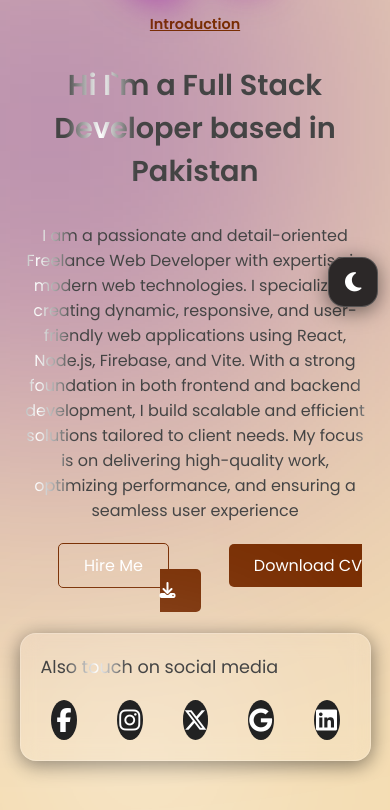
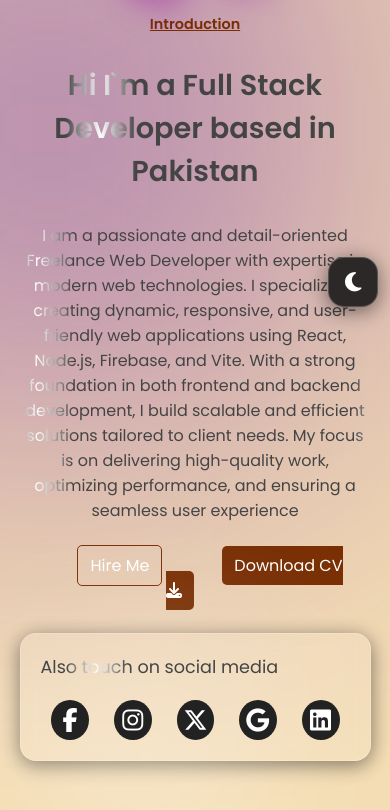
Before and after one commit to SM-Abbas-Dev-Dreamer/Portfolio, a React (Vite) app: page / in a window 390 px wide. Shown: the part 495-1305 px from the top of the page. Built offline with nearby package versions, Linux system fonts and the light colour scheme.

Commit message:
Update file names with proper case

```diff
--- a/src/pages/Style/home.css
+++ b/src/pages/Style/home.css
@@ -44,10 +44,10 @@
   -webkit-text-size-adjust: none;
 
 }
-.content-section .buttons-area {
+
+.content-section .buttons-area{
 }
 .content-section .buttons-area a {
-  padding: 10px 25px;
   border: none;
   background: var(--button-color);
   color: white;
@@ -56,6 +56,12 @@
   cursor: pointer;
   transition: 0.3s;
   margin: 0px 30px;
+}
+@media(max-width:360px){
+  .content-section .buttons-area a {
+    margin: 0 10px;
+  }
+
 }
 .content-section .buttons-area a:hover {
   background: transparent;
@@ -199,6 +205,12 @@
   margin-top: 20px;
   gap: 20px;
 }
+@media (max-width:500px) {
+  .social-media-links {
+    gap: 5px;
+  }
+
+}
 .social-media-links a {
   color: white;
   font-size: 1.5rem;
```
